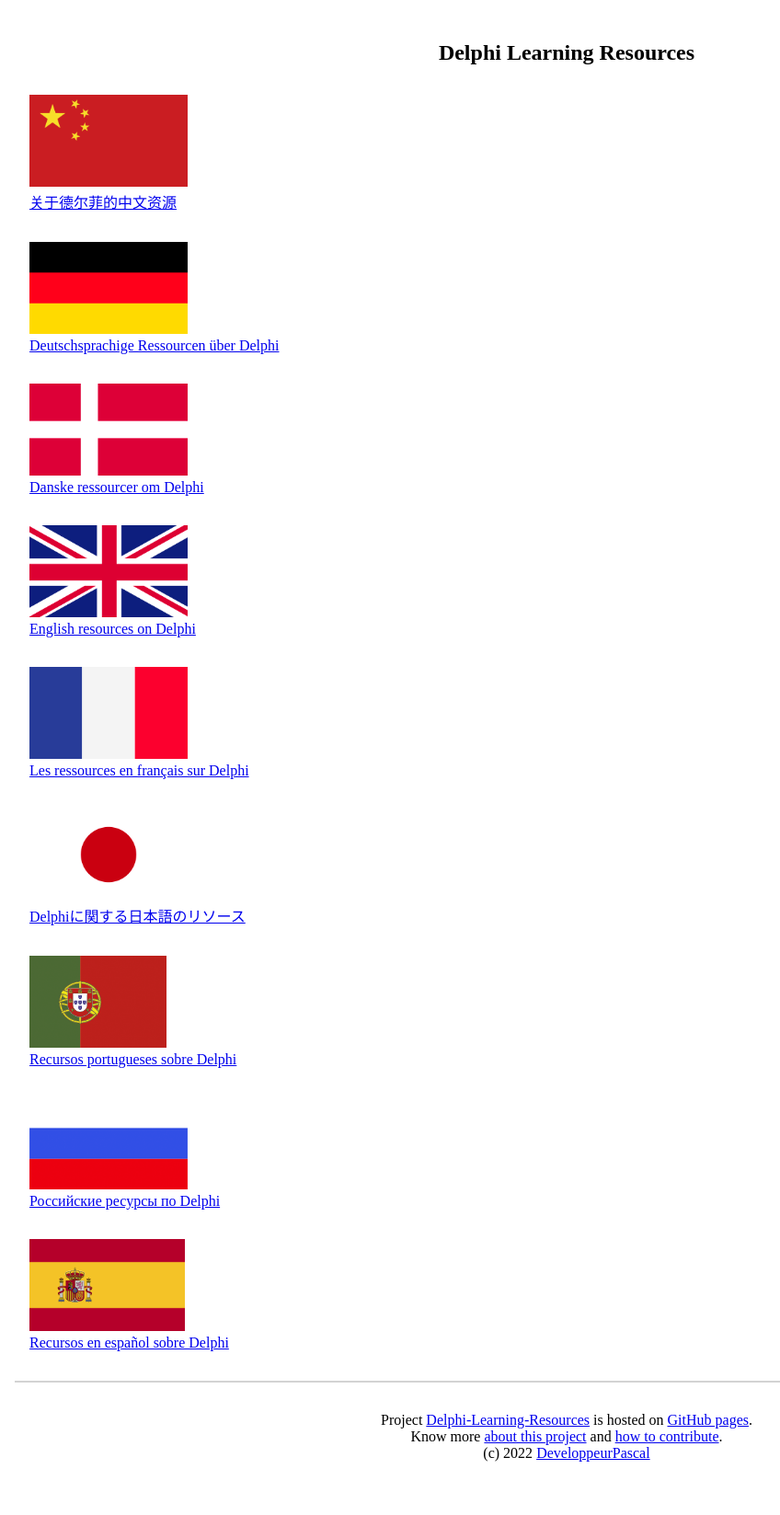
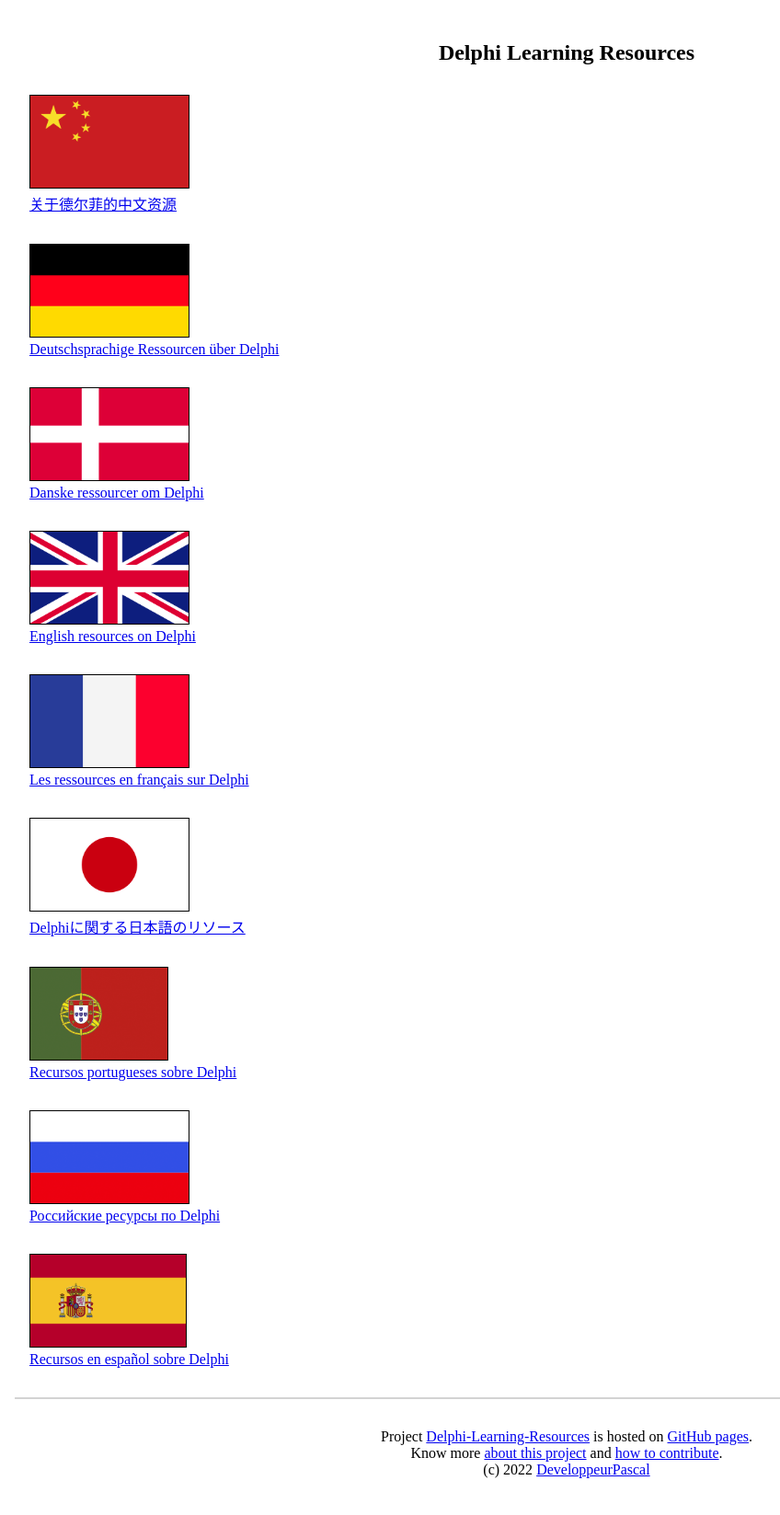
Before and after one commit to DeveloppeurPascal/Delphi-Learning-Resources, a Jekyll site: the page built from index.html, in a window 1280 px wide. Shown: the whole page at 92% size, without its empty margins (24-872 px from the left). Built offline with Jekyll 4.4.1, drawn with Linux system fonts in a browser that asks for light colours.

Commit message:
added border around flags (#11) and a margin aroung each thumb

```diff
--- a/css/styles.css
+++ b/css/styles.css
@@ -65,8 +65,15 @@
 .flag_image {
 	max-width: 250px;
 	max-height: 100px;
+	border-width : 1px;
+	border-color: #000000;
+	border-style: solid;
 }
 .flag_image_thumb {
 	max-width: 250px;
 	max-height: 50px;
+	border-width : 1px;
+	border-color: #000000;
+	border-style: solid;
+	margin: 2em;
 }
```
